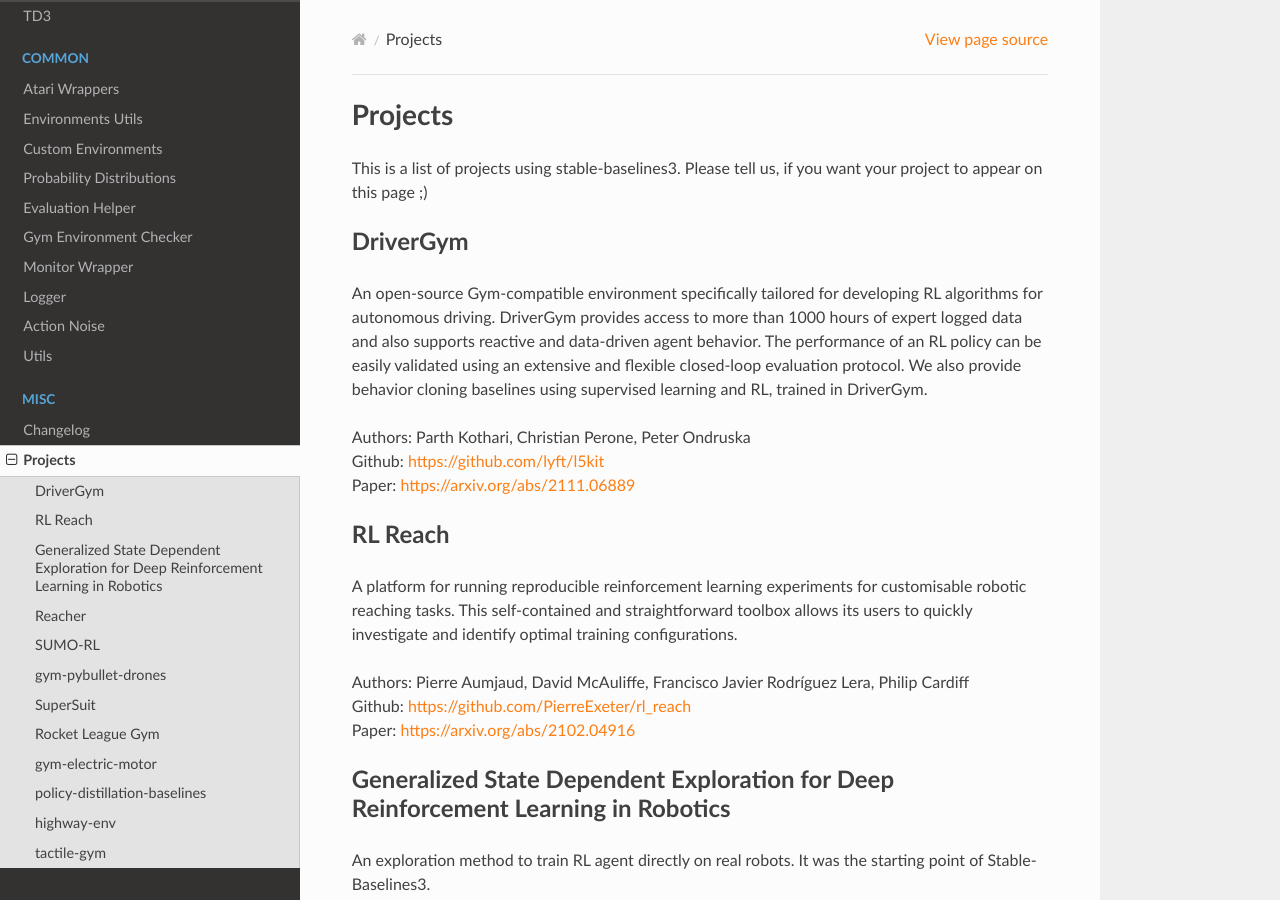
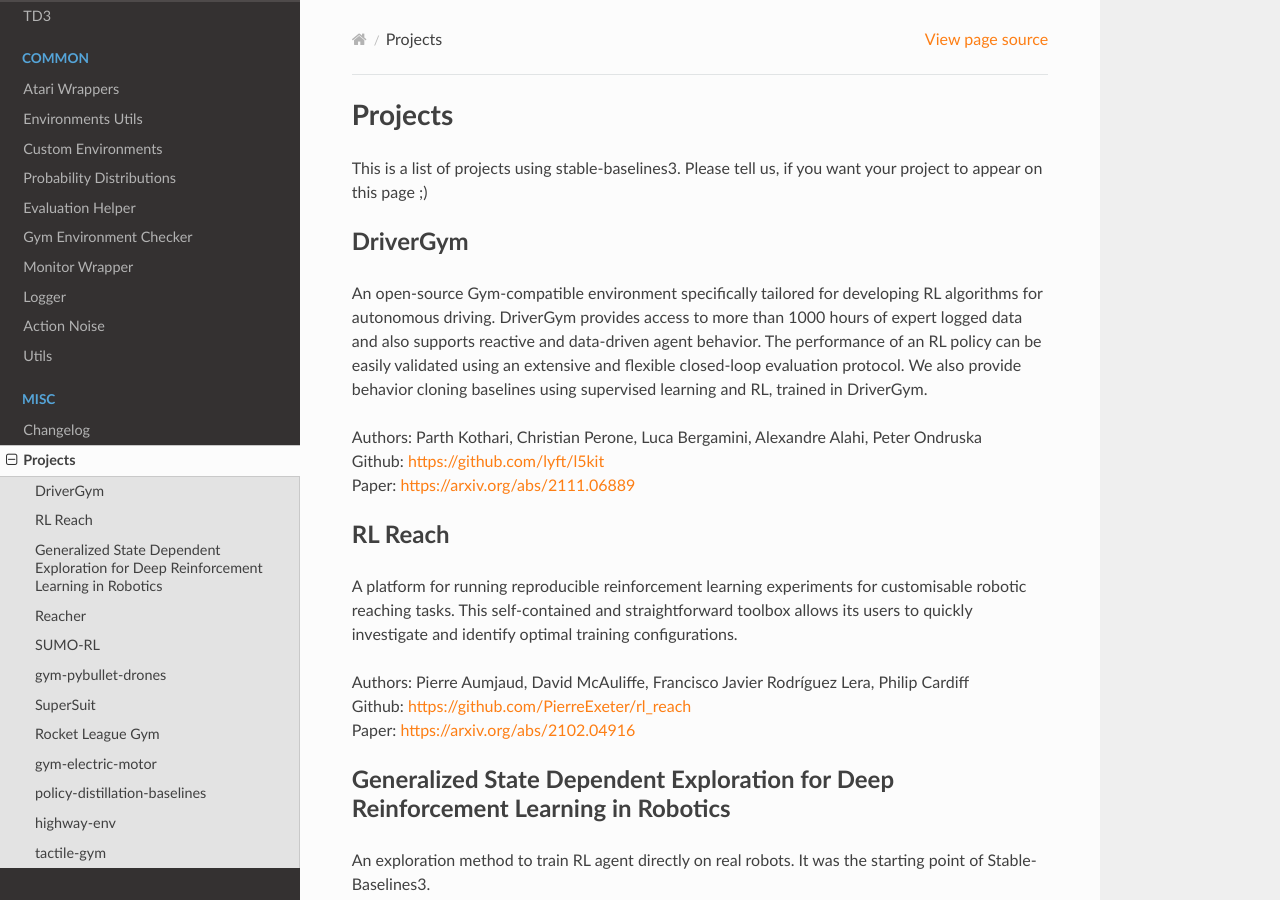
Before and after one commit to DLR-RM/stable-baselines3, a Sphinx documentation site: the page built from docs/misc/projects.rst, in a window 1280 px wide and 900 px high. Built offline with Sphinx 7.4.7 and the Read the Docs theme 2.0.0, drawn with Linux system fonts in a browser that asks for light colours.

Commit message:
Editted Authors of DriverGym project

```diff
--- a/docs/misc/projects.rst
+++ b/docs/misc/projects.rst
@@ -11,7 +11,7 @@
 
 An open-source Gym-compatible environment specifically tailored for developing RL algorithms for autonomous driving. DriverGym provides access to more than 1000 hours of expert logged data and also supports reactive and data-driven agent behavior. The performance of an RL policy can be easily validated using an extensive and flexible closed-loop evaluation protocol. We also provide behavior cloning baselines using supervised learning and RL, trained in DriverGym.
 
-| Authors: Parth Kothari, Christian Perone, Peter Ondruska
+| Authors: Parth Kothari, Christian Perone, Luca Bergamini, Alexandre Alahi, Peter Ondruska
 | Github: https://github.com/lyft/l5kit
 | Paper: https://arxiv.org/abs/2111.06889
 
```
